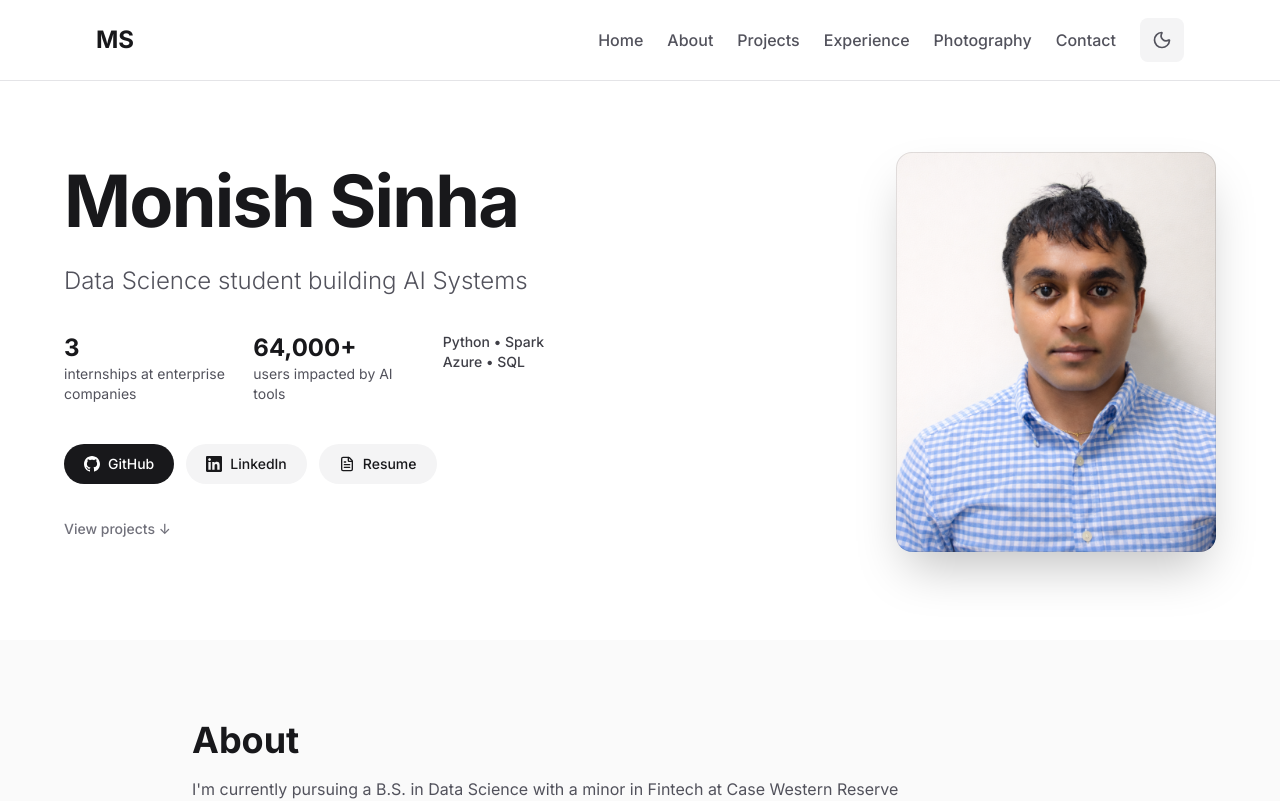
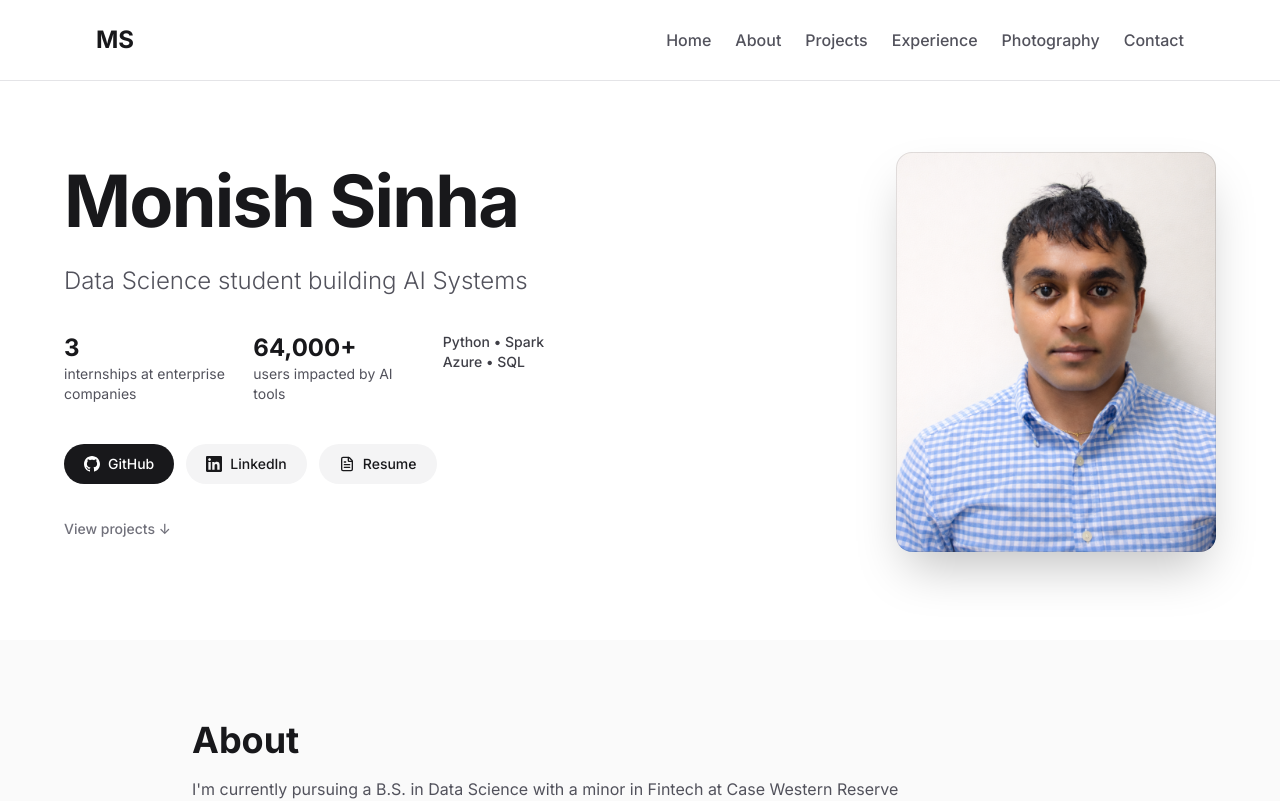
Before and after one commit to SinhaM101/monish-portfolio, a Next.js app: page / in a window 1280 px wide. Shown: the top 801 px of the page. Built offline with nearby package versions, Linux system fonts and the light colour scheme.

Commit message:
Removed the light dark button

```diff
--- a/src/components/Navbar.tsx
+++ b/src/components/Navbar.tsx
@@ -1,10 +1,9 @@
 "use client";
 
-import { useState, useEffect } from "react";
-import { useTheme } from "next-themes";
+import { useState } from "react";
 import { useRouter, usePathname } from "next/navigation";
 import Link from "next/link";
-import { Moon, Sun, Menu, X } from "lucide-react";
+import { Menu, X } from "lucide-react";
 
 const navLinks = [
   { href: "/#home", label: "Home" },
@@ -17,19 +16,8 @@ const navLinks = [
 
 export function Navbar() {
   const [isOpen, setIsOpen] = useState(false);
-  const [mounted, setMounted] = useState(false);
-  const { theme, setTheme, resolvedTheme } = useTheme();
   const router = useRouter();
   const pathname = usePathname();
-
-  useEffect(() => {
-    setMounted(true);
-  }, []);
-
-  const toggleTheme = () => {
-    const newTheme = resolvedTheme === "dark" ? "light" : "dark";
-    setTheme(newTheme);
-  };
 
   const handleNavClick = (href: string) => {
     if (pathname !== "/") {
@@ -62,40 +50,10 @@ export function Navbar() {
                 <span className="absolute -bottom-1 left-0 w-0 h-0.5 bg-zinc-900 dark:bg-white transition-all duration-200 group-hover:w-full" />
               </Link>
             ))}
-            <button
-              onClick={toggleTheme}
-              className="p-3 rounded-lg bg-zinc-100 dark:bg-zinc-800 hover:bg-zinc-200 dark:hover:bg-zinc-700 transition-all duration-200 hover:scale-110 active:scale-95"
-              aria-label="Toggle theme"
-            >
-              {mounted ? (
-                resolvedTheme === "dark" ? (
-                  <Sun className="h-5 w-5 text-zinc-400" />
-                ) : (
-                  <Moon className="h-5 w-5 text-zinc-600" />
-                )
-              ) : (
-                <div className="h-5 w-5" />
-              )}
-            </button>
           </div>
 
           {/* Mobile Menu Button */}
           <div className="flex md:hidden items-center gap-2">
-            <button
-              onClick={toggleTheme}
-              className="p-3 rounded-lg bg-zinc-100 dark:bg-zinc-800 hover:bg-zinc-200 dark:hover:bg-zinc-700 transition-all duration-200 active:scale-95"
-              aria-label="Toggle theme"
-            >
-              {mounted ? (
-                resolvedTheme === "dark" ? (
-                  <Sun className="h-5 w-5 text-zinc-400" />
-                ) : (
-                  <Moon className="h-5 w-5 text-zinc-600" />
-                )
-              ) : (
-                <div className="h-5 w-5" />
-              )}
-            </button>
             <button
               onClick={() => setIsOpen(!isOpen)}
               className="p-3 rounded-lg bg-zinc-100 dark:bg-zinc-800 hover:bg-zinc-200 dark:hover:bg-zinc-700 transition-all duration-200 active:scale-95"
```
